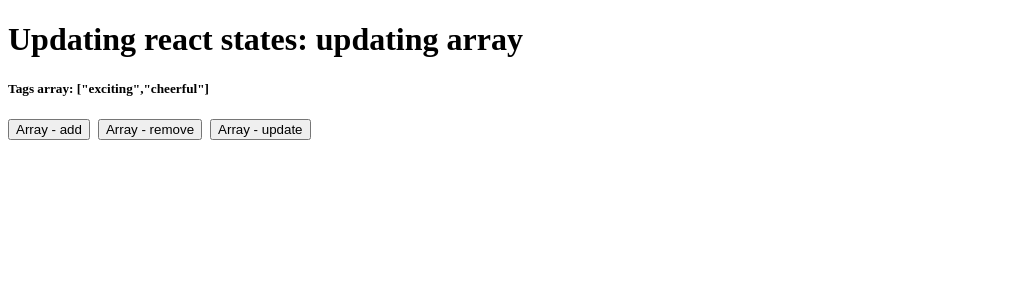
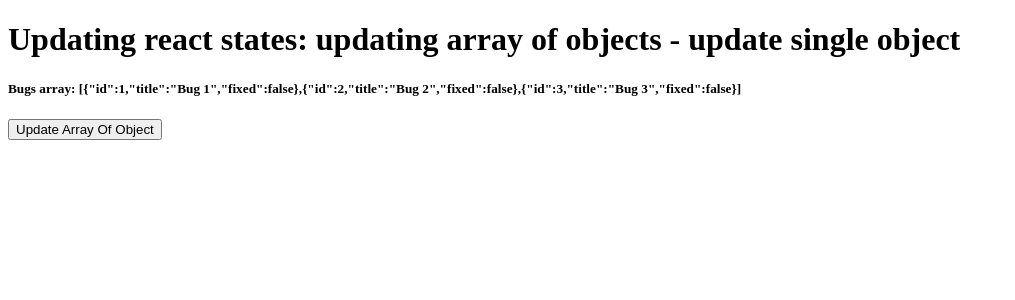
Before and after one commit to ashutosh-gole/react-app, a React (Vite) app: page / in a window 1280 px wide. Shown: the top 300 px of the page, without its empty margins (0-1015 px from the left). Built offline with nearby package versions, Linux system fonts and the light colour scheme.

Commit message:
updating array of objects - update object

```diff
--- a/src/components/UpdatingState/UpdatingState.tsx
+++ b/src/components/UpdatingState/UpdatingState.tsx
@@ -1,49 +1,29 @@
 import { useState } from "react";
 
 const UpdatingState = () => {
-  const [tags, setTags] = useState(["exciting", "cheerful"]);
+  const [bugs, setBugs] = useState([
+    { id: 1, title: "Bug 1", fixed: false },
+    { id: 2, title: "Bug 2", fixed: false },
+    { id: 3, title: "Bug 3", fixed: false },
+  ]);
 
   // for add
-  const handleAdd = () => {
-    setTags([...tags, "happy"]);
-  };
-
-  // for remove
-  const handleRemove = () => {
-    setTags(tags.filter((tag) => tag !== "happy"));
-  };
-
-  // for update
-  const handleUpdate = () => {
-    setTags(tags.map((tag) => (tag === "happy" ? "happines" : tag)));
+  const handleClick = () => {
+    setBugs(bugs.map((bug) => (bug.id === 2 ? { ...bug, fixed: true } : bug)));
   };
 
   return (
     <>
-      <h1>Updating react states: updating array</h1>
-      <h5>Tags array: {JSON.stringify(tags)}</h5>
+      <h1>
+        Updating react states: updating array of objects - update single object
+      </h1>
+      <h5>Bugs array: {JSON.stringify(bugs)}</h5>
       <button
         type="button"
         className={"btn btn-primary"}
-        onClick={() => handleAdd()}
+        onClick={() => handleClick()}
       >
-        Array - add
-      </button>
-      &nbsp;&nbsp;
-      <button
-        type="button"
-        className={"btn btn-primary"}
-        onClick={() => handleRemove()}
-      >
-        Array - remove
-      </button>
-      &nbsp;&nbsp;
-      <button
-        type="button"
-        className={"btn btn-primary"}
-        onClick={() => handleUpdate()}
-      >
-        Array - update
+        Update Array Of Object
       </button>
     </>
   );
```
